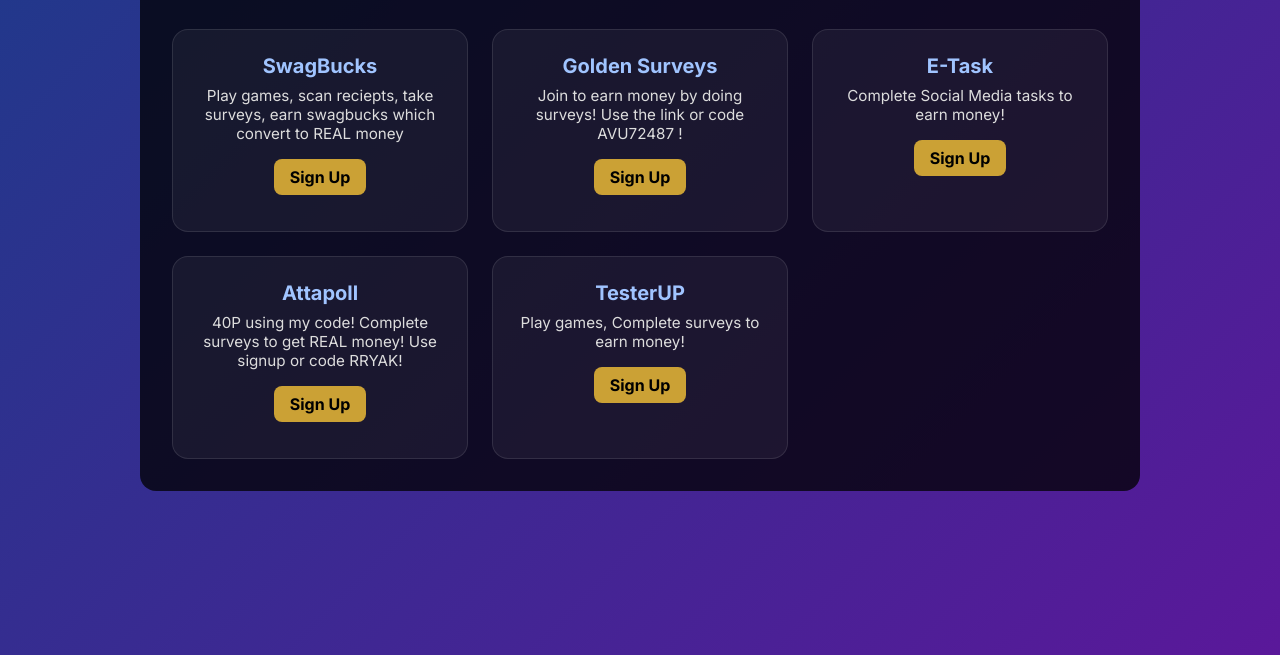
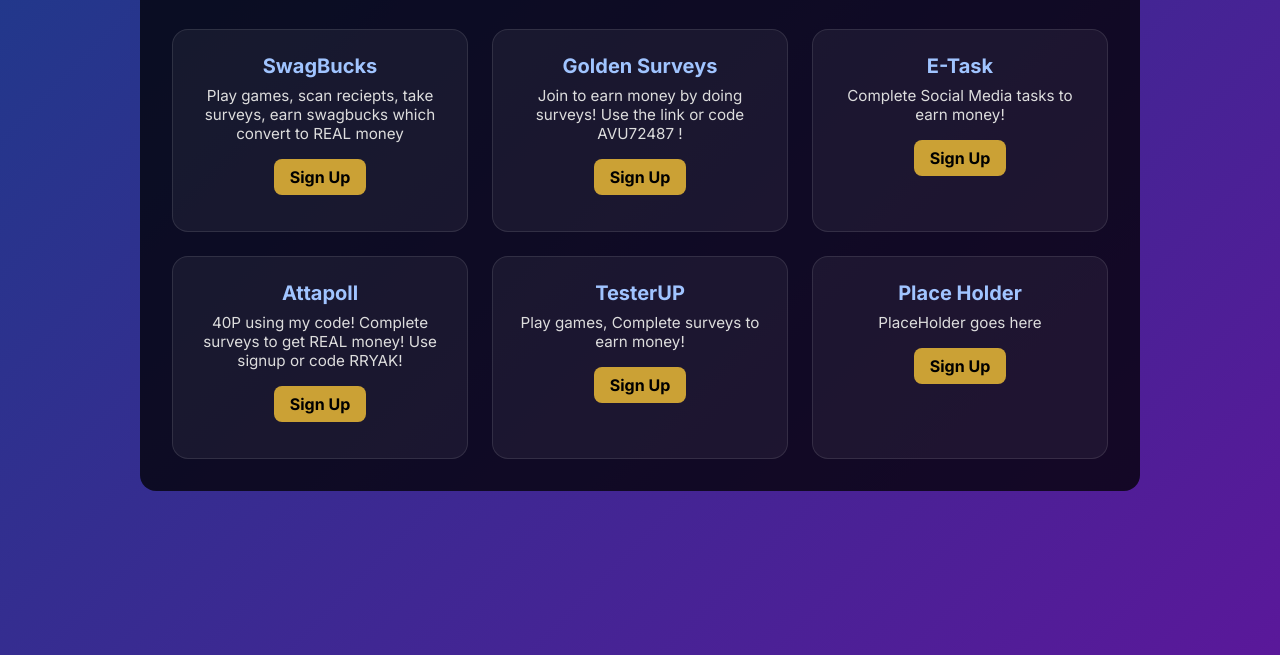
Before and after one commit to Asteria-Devs/Asteria, a plain HTML site: page index.html in a window 1280 px wide. Shown: the part 145-800 px from the top of the page. Drawn offline with Linux system fonts and the light colour scheme.

Commit message:
New card

```diff
--- a/index.html
+++ b/index.html
@@ -144,6 +144,11 @@
         <p>Play games, Complete surveys to earn money!  </p>
         <a href="https://www.testerup.com/start/?promotion=&cid=nYEjrayBZr" target="_blank" class="referral-link">Sign Up</a>
       </div>
+        <div class="referral-card">
+        <h3>Place Holder</h3>
+        <p>PlaceHolder goes here</p>
+        <a href="https://google.com" target="_blank" class="referral-link">Sign Up</a>
+      </div>
     </section>
   </div>
 
```
